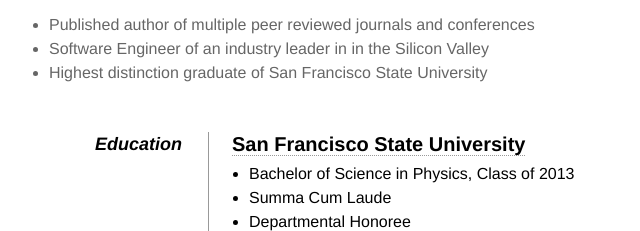
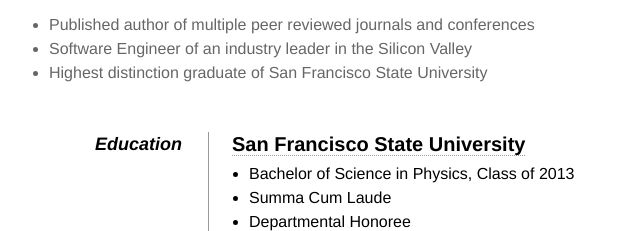
Before and after one commit to brianmikeleung/brianmikeleung.github.io, a plain HTML site: page index.html in a window 1280 px wide. Shown: the part 413-644 px from the top of the page, 18-658 px from the left. Drawn offline with Linux system fonts and the light colour scheme.

Commit message:
grammar fix

```diff
--- a/index.html
+++ b/index.html
@@ -54,7 +54,7 @@
             <p>Young Professional with distinguished track records in scientific research and software engineering, seeking an opportunity for a career change into the financial industry. My global perspective, versatile technical skill set, proven resilience, and strong work ethic will add diversity to your organization and help your team meet its ever-evolving challenges.</p>
             <ul>
                 <li>Published author of multiple peer reviewed journals and conferences</li>
-                <li>Software Engineer of an industry leader in in the Silicon Valley</li>
+                <li>Software Engineer of an industry leader in the Silicon Valley</li>
                 <li>Highest distinction graduate of San Francisco State University</li>
             </ul>
         </div>
```
